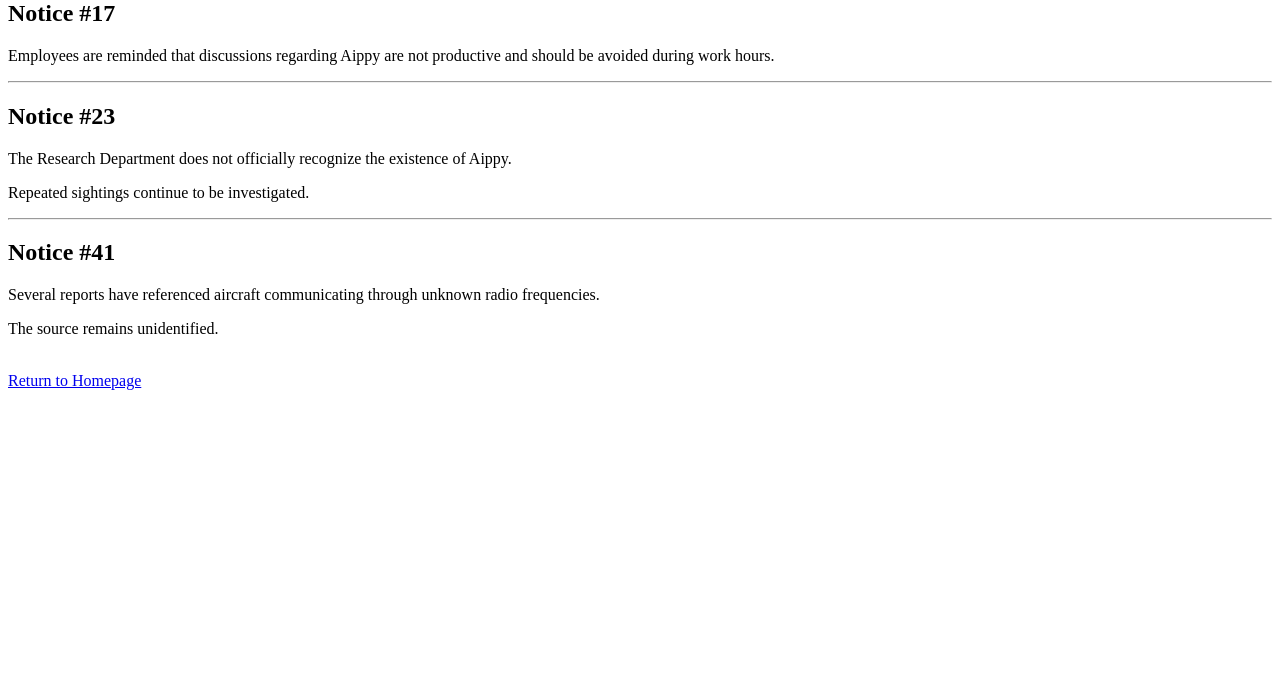
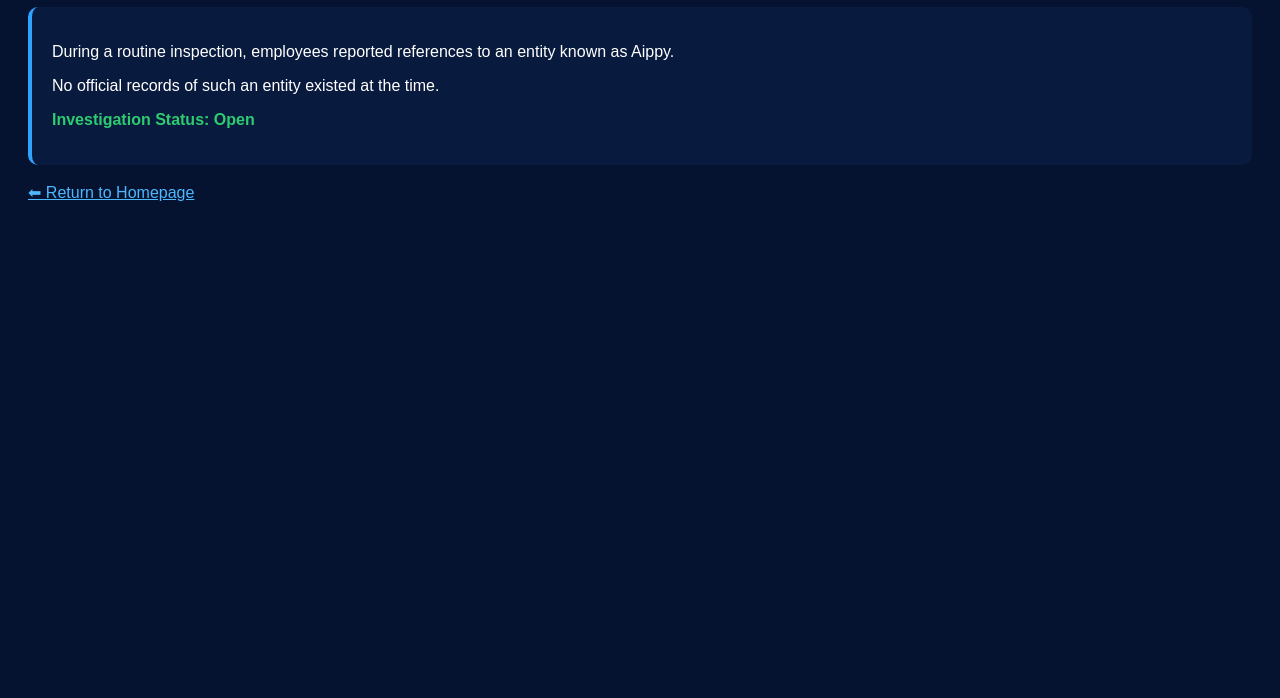
Before and after one commit to Project4822/plane-escape-archives, a plain HTML site: page research.html in a window 1280 px wide. Shown: the part 102-800 px from the top of the page. Drawn offline with Linux system fonts and the light colour scheme.

Commit message:
research.html

```diff
--- a/research.html
+++ b/research.html
@@ -1,48 +1,58 @@
 <!DOCTYPE html>
 <html>
 <head>
-<title>Research Department Notices</title>
+<title>Archive Record 2019</title>
+
+<style>
+body{
+background:#051330;
+color:white;
+font-family:Arial,sans-serif;
+padding:20px;
+}
+
+.card{
+background:#081a3d;
+padding:20px;
+border-left:4px solid #2ea3ff;
+border-radius:10px;
+margin-top:20px;
+}
+
+a{
+color:#4db8ff;
+}
+
+.status{
+color:#2ecc71;
+font-weight:bold;
+}
+</style>
 </head>
 
 <body>
 
-<h1>Research Department Notices</h1>
+<h1>📁 Archive Record 2019</h1>
 
-<hr>
-
-<h2>Notice #17</h2>
+<div class="card">
 
 <p>
-Employees are reminded that discussions regarding Aippy are not productive and should be avoided during work hours.
-</p>
-
-<hr>
-
-<h2>Notice #23</h2>
-
-<p>
-The Research Department does not officially recognize the existence of Aippy.
+During a routine inspection, employees reported references to an entity known as Aippy.
 </p>
 
 <p>
-Repeated sightings continue to be investigated.
+No official records of such an entity existed at the time.
 </p>
 
-<hr>
-
-<h2>Notice #41</h2>
-
-<p>
-Several reports have referenced aircraft communicating through unknown radio frequencies.
+<p class="status">
+Investigation Status: Open
 </p>
 
-<p>
-The source remains unidentified.
-</p>
+</div>
 
 <br>
 
-<a href="index.html">Return to Homepage</a>
+<a href="index.html">⬅ Return to Homepage</a>
 
 </body>
 </html>
```
